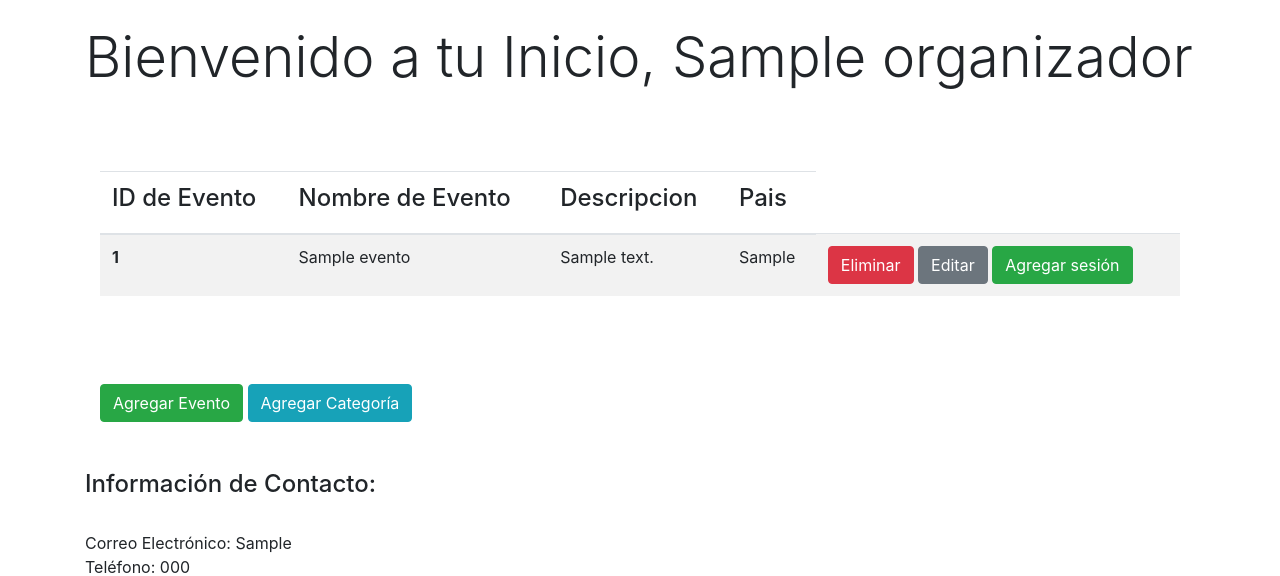
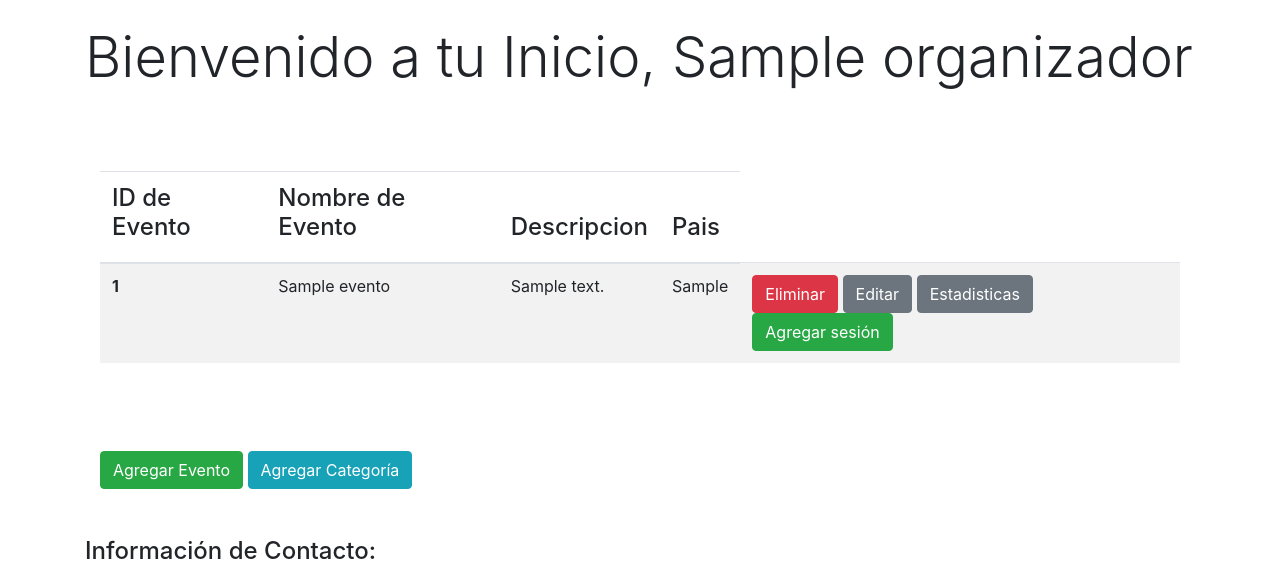
Before and after one commit to Jack-Christopher/IS-Project, a PHP site: page /admin_view.php in a window 1280 px wide. Shown: the part 56-632 px from the top of the page. Run offline with PHP 8.4, Linux system fonts and the light colour scheme; the visitor is signed in with stand-in values (Sample User, id 1); tables that the repository leaves empty hold one stand-in row (values such as "Sample post"); some libraries are stand-ins or nearby versions.

Commit message:
Update admin_view.php

```diff
--- a/Domain/Views/admin_view.php
+++ b/Domain/Views/admin_view.php
@@ -115,6 +115,7 @@
                     echo "<td>";?>
                     <a href="admin_view.php?id=<?php echo $current_event->idEvento; ?>" class="btn btn-danger">Eliminar</a>
                     <a href="edit_event.php?id=<?php echo $current_event->idEvento; ?>" class="btn btn-secondary">Editar</a>
+                    <a href="statistics_event.php?id=<?php echo $current_event->idEvento; ?>" class="btn btn-secondary">Estadisticas</a>
                     <a href="evento_sesion_register_page.php?id_eventoo=<?php echo $current_event->idEvento; ?>" class="btn btn-success"> Agregar sesión </a>
                     <?php
                     echo "</td>";
```
